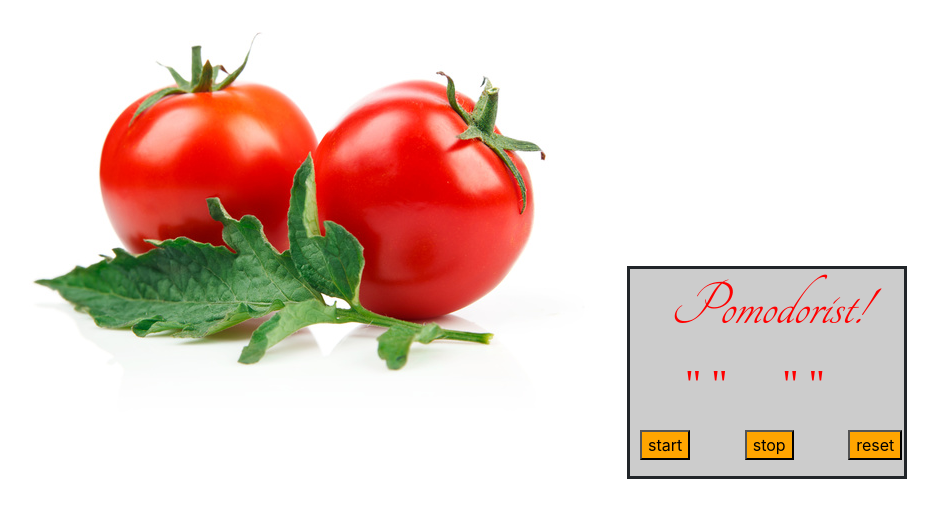
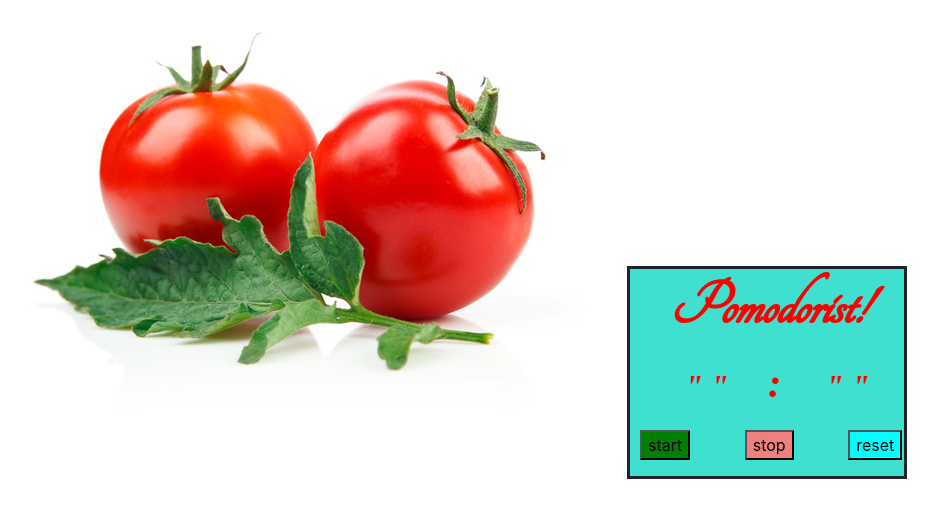
Before and after one commit to mixyznik/pomodorist-end, a plain HTML site: page index.html in a window 1280 px wide. Shown: the whole page, without its empty margins (3-941 px from the left). Drawn offline with nearby package versions, Linux system fonts and the light colour scheme.

Commit message:
second final

```diff
--- a/css/pomodorist.css
+++ b/css/pomodorist.css
@@ -9,31 +9,38 @@ h1 {
     font-style: italic;
     font-family: "Tangerine", serif;
     font-size: 400%;
+    font-weight: bold;
 }
 
 #opa {
     margin-left: 10px;
-    background-color: orange;
+    background-color: green;
+    cursor: pointer;
 }
 
 #opa1 {
 
     margin-left: 50px;
-    background-color: orange;
+    background-color: LightCoral;
+    cursor: pointer;
 }
 
 #zemo {
     color: red;
-    font-size: 250%;
-    margin-left: 50px;
+    font-size: 200%;
+    margin-left: 40px;
     font-family: "Times New Roman", Georgia, Serif;
+    font-style: italic;
+    font-weight: bold;
 }
 
 #stojko {
     color: red;
-    font-size: 250%;
+    font-size: 200%;
     margin-left: 55px;
     font-family: "Times New Roman", Georgia, Serif;
+    font-style: italic;
+    font-weight: bold;
 }
 
 body {
@@ -45,11 +52,12 @@ body {
 
 #opa2 {
     margin-left: 50px;
-    background-color: orange;
+    background-color: Aqua;
+    cursor: pointer;
 }
 
 #container {
-    background-color: #cccccc;
+    background-color: Turquoise;
     width: 280px;
     position: relative;
     left: 630px;
@@ -57,3 +65,12 @@ body {
     border-color: thick black;
     border-style: solid;
 }
+
+#space {
+    color: red;
+    font-size: 250%;
+    margin-left: 35px;
+    font-family: "Times New Roman", Georgia, Serif;
+    font-style: italic;
+    font-weight: bold;
+}
--- a/index.html
+++ b/index.html
@@ -17,6 +17,7 @@
         <h1>Pomodorist!</h1>
         <div class="box">
             <p id="stojko">" "</p>
+            <p id="space"> : </p>
             <p id="zemo">" "</p>
         </div>
         <p>
--- a/js/pomodorist.js
+++ b/js/pomodorist.js
@@ -17,8 +17,9 @@ function count() {
     }
     if (minut < 0) {
         clearInterval(y);
-        document.getElementById("zemo").innerHTML = "Kraj";
-        document.getElementById("stojko").innerHTML = "Kraj";
+        document.getElementById("zemo").innerHTML = "End";
+        document.getElementById("stojko").innerHTML = "End";
+        document.getElementById("space").innerHTML = " ";
     }
 
 }
@@ -26,6 +27,7 @@ function count() {
 function start() {
 
     y = setInterval(count, 1000);
+
 }
 
 function reset() {
```
